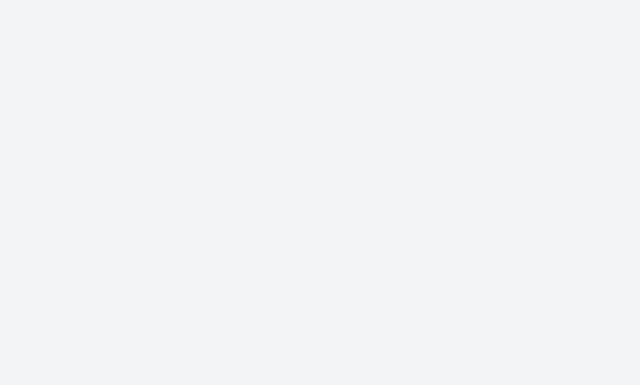
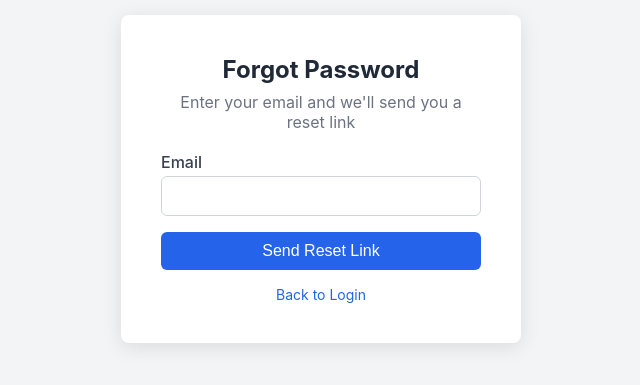
Before and after one commit to 0xyChar/signup_system, a Vue app in the folder frontend/: page /forgot-password in a window 1280 px wide. Before the commit this address had no page. Shown: the part 221-606 px from the top of the page, without its empty margins (319-959 px from the left). Built offline with nearby package versions, Linux system fonts and the light colour scheme.

Commit message:
Added a forgot password page

```diff
--- /dev/null
+++ b/frontend/src/pages/ForgotPassword.vue
@@ -0,0 +1,165 @@
+<template>
+  <div class="auth-container">
+    <div class="auth-box">
+      <h2 class="auth-title">Forgot Password</h2>
+      <p style="color: #6b7280; text-align: center; margin-bottom: 20px;">
+        Enter your email and we'll send you a reset link
+      </p>
+
+      <form @submit.prevent="handleForgotPassword">
+        <div class="form-group">
+          <label>Email</label>
+          <input v-model="email" type="email" required />
+        </div>
+
+        <div v-if="successMessage" class="success-message">
+          ✅ {{ successMessage }}
+          <br>
+          <router-link to="/login" style="color: #2563eb;">Back to Login</router-link>
+        </div>
+
+        <div v-if="errorMessage" class="error-message form-error">
+          ❌ {{ errorMessage }}
+        </div>
+
+        <button type="submit" class="btn btn-primary" :disabled="isLoading" style="width:100%;">
+          {{ isLoading ? 'Sending...' : 'Send Reset Link' }}
+        </button>
+
+        <p class="auth-link">
+          <router-link to="/login">Back to Login</router-link>
+        </p>
+      </form>
+    </div>
+  </div>
+</template>
+
+<script setup lang="ts">
+import { ref } from 'vue'
+import api from '../services/api'
+
+const email = ref('')
+const isLoading = ref(false)
+const successMessage = ref('')
+const errorMessage = ref('')
+
+const handleForgotPassword = async () => {
+  isLoading.value = true
+  successMessage.value = ''
+  errorMessage.value = ''
+
+  try {
+    const response = await api.post('auth/forgot-password/', { email: email.value })
+    successMessage.value = response.data.message || 'Password reset link sent! Check your email.'
+    email.value = ''
+  } catch (error: any) {
+    const data = error.response?.data
+    errorMessage.value = data?.message || 'Something went wrong. Please try again.'
+  } finally {
+    isLoading.value = false
+  }
+}
+</script>
+
+<style scoped>
+.auth-container {
+  min-height: 100vh;
+  display: flex;
+  align-items: center;
+  justify-content: center;
+  background: #f3f4f6;
+}
+
+.auth-box {
+  background: white;
+  padding: 40px;
+  border-radius: 8px;
+  box-shadow: 0 4px 20px rgba(0,0,0,0.1);
+  max-width: 400px;
+  width: 100%;
+}
+
+.auth-title {
+  font-size: 24px;
+  font-weight: bold;
+  text-align: center;
+  margin-bottom: 8px;
+}
+
+.form-group {
+  margin-bottom: 16px;
+}
+
+.form-group label {
+  display: block;
+  margin-bottom: 4px;
+  font-weight: 500;
+}
+
+.form-group input {
+  width: 100%;
+  padding: 10px 12px;
+  border: 1px solid #d1d5db;
+  border-radius: 6px;
+  font-size: 16px;
+}
+
+.form-group input:focus {
+  outline: none;
+  border-color: #2563eb;
+  box-shadow: 0 0 0 3px rgba(37, 99, 235, 0.1);
+}
+
+.btn {
+  padding: 10px 20px;
+  border: none;
+  border-radius: 6px;
+  font-size: 16px;
+  cursor: pointer;
+}
+
+.btn-primary {
+  background-color: #2563eb;
+  color: white;
+}
+
+.btn-primary:hover {
+  background-color: #1d4ed8;
+}
+
+.btn-primary:disabled {
+  opacity: 0.5;
+  cursor: not-allowed;
+}
+
+.error-message {
+  color: #dc2626;
+  padding: 12px;
+  background: #fee2e2;
+  border-radius: 6px;
+  margin-bottom: 16px;
+}
+
+.success-message {
+  color: #16a34a;
+  padding: 12px;
+  background: #dcfce7;
+  border-radius: 6px;
+  margin-bottom: 16px;
+}
+
+.auth-link {
+  text-align: center;
+  margin-top: 16px;
+  font-size: 14px;
+}
+
+.auth-link a {
+  color: #2563eb;
+  text-decoration: none;
+}
+
+.auth-link a:hover {
+  text-decoration: underline;
+}
+</style>
--- a/frontend/src/router/index.ts
+++ b/frontend/src/router/index.ts
@@ -1,12 +1,14 @@
 import { createRouter, createWebHistory } from 'vue-router'
 import Login from '../pages/Login.vue'
 import Signup from '../pages/Signup.vue'
+import ForgotPassword from '../pages/ForgotPassword.vue'
 import Dashboard from '../pages/Dashboard.vue'
 import VerifyEmail from '../pages/VerifyEmail.vue'
 
 const routes = [
     { path: '/login', component: Login },
     { path: '/signup', component: Signup },
+    { path: '/forgot-password', component: ForgotPassword },
     { path: '/verify-email', component: VerifyEmail },
     { path: '/dashboard', component: Dashboard, meta: { requiresAuth: true } },
     { path: '/', redirect: '/login' }
```
